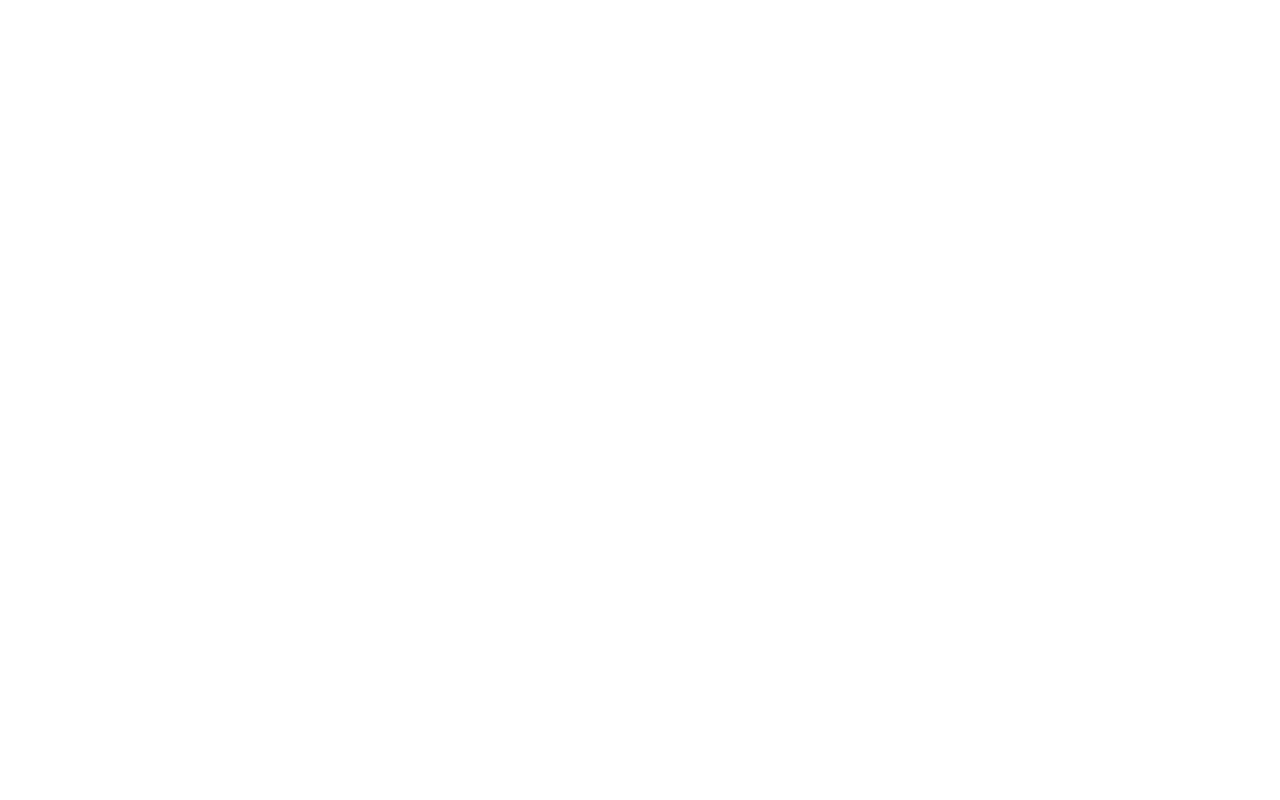
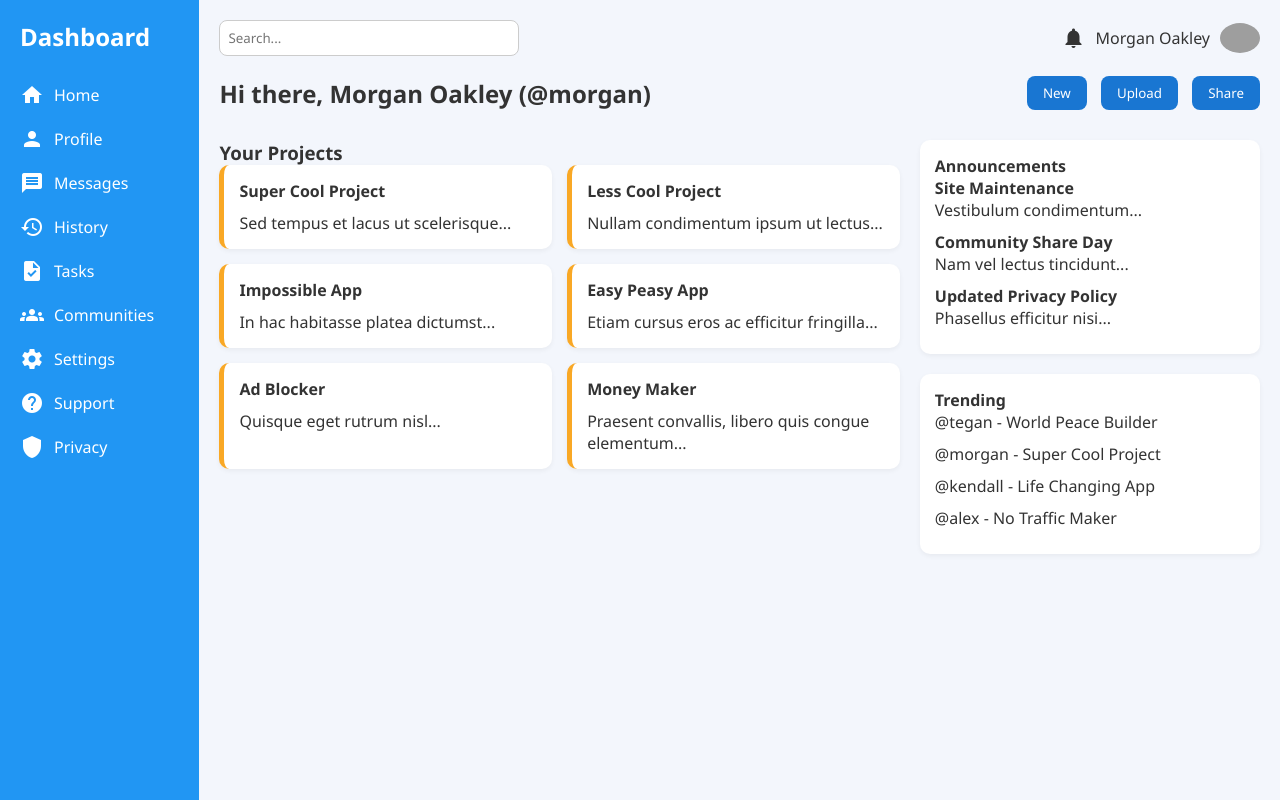
Before and after one commit to sohadutt/dashboard, a plain HTML site: page index.html in a window 1280 px wide. Drawn offline with Linux system fonts and the light colour scheme; grey boxes are pictures that could not be loaded.

Commit message:
main ui done

```diff
--- a/index.html
+++ b/index.html
@@ -1,12 +1,80 @@
 <!DOCTYPE html>
 <html lang="en">
 <head>
-    <meta charset="UTF-8">
-    <meta name="viewport" content="width=device-width, initial-scale=1.0">
-    <title>Dashboard</title>
-    <link rel="stylesheet" href="./styles.css">
+  <meta charset="UTF-8" />
+  <meta name="viewport" content="width=device-width, initial-scale=1.0"/>
+  <title>Dashboard</title>
+  <link rel="stylesheet" href="styles.css"/>
+  <link href="https://fonts.googleapis.com/icon?family=Material+Icons" rel="stylesheet">
 </head>
 <body>
-
+  <div class="dashboard">
+    <aside class="sidebar">
+      <h2>Dashboard</h2>
+      <nav>
+        <ul>
+          <li><span class="material-icons">home</span> Home</li>
+          <li><span class="material-icons">person</span> Profile</li>
+          <li><span class="material-icons">message</span> Messages</li>
+          <li><span class="material-icons">history</span> History</li>
+          <li><span class="material-icons">task</span> Tasks</li>
+          <li><span class="material-icons">groups</span> Communities</li>
+          <li><span class="material-icons">settings</span> Settings</li>
+          <li><span class="material-icons">help</span> Support</li>
+          <li><span class="material-icons">shield</span> Privacy</li>
+        </ul>
+      </nav>
+    </aside>
+    <div class="main">
+      <header class="top-nav">
+        <input type="text" placeholder="Search..." />
+        <div class="user-profile">
+          <span class="material-icons">notifications</span>
+          <span class="user-name">Morgan Oakley</span>
+          <img src="https://api.dicebear.com/6.x/thumbs/svg?seed=Morgan" alt="avatar">
+        </div>
+      </header>
+      <div class="actions">
+        <h2>Hi there, <strong>Morgan Oakley (@morgan)</strong></h2>
+        <div class="action-buttons">
+          <button>New</button>
+          <button>Upload</button>
+          <button>Share</button>
+        </div>
+      </div>
+      <div class="content-grid">
+        <div class="projects">
+          <h3>Your Projects</h3>
+          <div class="cards">
+            <div class="card"><h4>Super Cool Project</h4><p>Sed tempus et lacus ut scelerisque...</p></div>
+            <div class="card"><h4>Less Cool Project</h4><p>Nullam condimentum ipsum ut lectus...</p></div>
+            <div class="card"><h4>Impossible App</h4><p>In hac habitasse platea dictumst...</p></div>
+            <div class="card"><h4>Easy Peasy App</h4><p>Etiam cursus eros ac efficitur fringilla...</p></div>
+            <div class="card"><h4>Ad Blocker</h4><p>Quisque eget rutrum nisl...</p></div>
+            <div class="card"><h4>Money Maker</h4><p>Praesent convallis, libero quis congue elementum...</p></div>
+          </div>
+        </div>
+        <aside class="sidebar-widgets">
+          <div class="widget">
+            <h4>Announcements</h4>
+            <ul>
+              <li><strong>Site Maintenance</strong><br> Vestibulum condimentum...</li>
+              <li><strong>Community Share Day</strong><br> Nam vel lectus tincidunt...</li>
+              <li><strong>Updated Privacy Policy</strong><br> Phasellus efficitur nisi...</li>
+            </ul>
+          </div>
+          <div class="widget">
+            <h4>Trending</h4>
+            <ul>
+              <li>@tegan - World Peace Builder</li>
+              <li>@morgan - Super Cool Project</li>
+              <li>@kendall - Life Changing App</li>
+              <li>@alex - No Traffic Maker</li>
+            </ul>
+          </div>
+        </aside>
+      </div>
+    </div>
+  </div>
 </body>
 </html>
--- a/styles.css
+++ b/styles.css
@@ -0,0 +1,137 @@
+* {
+  box-sizing: border-box;
+  margin: 0;
+  padding: 0;
+  font-family: 'Segoe UI', sans-serif;
+}
+
+body {
+  background: #f3f6fc;
+  color: #333;
+}
+
+.dashboard {
+  display: flex;
+}
+
+.sidebar {
+  width: 240px;
+  background-color: #2196f3;
+  color: white;
+  padding: 20px;
+  height: 100vh;
+}
+
+.sidebar h2 {
+  margin-bottom: 20px;
+}
+
+.sidebar nav ul {
+  list-style: none;
+}
+
+.sidebar nav ul li {
+  padding: 10px 0;
+  display: flex;
+  align-items: center;
+  gap: 10px;
+  cursor: pointer;
+}
+
+.sidebar nav ul li:hover {
+  background: rgba(255, 255, 255, 0.1);
+  padding-left: 15px;
+  transition: 0.3s;
+}
+
+.main {
+  flex-grow: 1;
+  padding: 20px;
+}
+
+.top-nav {
+  display: flex;
+  justify-content: space-between;
+  align-items: center;
+}
+
+.top-nav input {
+  padding: 8px;
+  width: 300px;
+  border-radius: 8px;
+  border: 1px solid #ccc;
+}
+
+.user-profile {
+  display: flex;
+  align-items: center;
+  gap: 10px;
+}
+
+.user-profile img {
+  width: 40px;
+  border-radius: 50%;
+}
+
+.actions {
+  margin-top: 20px;
+  display: flex;
+  justify-content: space-between;
+  align-items: center;
+}
+
+.action-buttons button {
+  margin-left: 10px;
+  padding: 8px 16px;
+  background: #1976d2;
+  color: white;
+  border: none;
+  border-radius: 8px;
+  cursor: pointer;
+}
+
+.action-buttons button:hover {
+  background: #1565c0;
+}
+
+.content-grid {
+  display: grid;
+  grid-template-columns: 2fr 1fr;
+  margin-top: 30px;
+  gap: 20px;
+}
+
+.projects .cards {
+  display: grid;
+  grid-template-columns: 1fr 1fr;
+  gap: 15px;
+}
+
+.card {
+  background: white;
+  border-left: 5px solid #f9a825;
+  padding: 15px;
+  border-radius: 10px;
+  box-shadow: 0 2px 5px rgba(0,0,0,0.05);
+}
+
+.card h4 {
+  margin-bottom: 10px;
+}
+
+.sidebar-widgets .widget {
+  background: white;
+  padding: 15px;
+  margin-bottom: 20px;
+  border-radius: 10px;
+  box-shadow: 0 2px 5px rgba(0,0,0,0.05);
+}
+
+.widget ul {
+  list-style: none;
+  padding-left: 0;
+}
+
+.widget li {
+  margin-bottom: 10px;
+}
```
